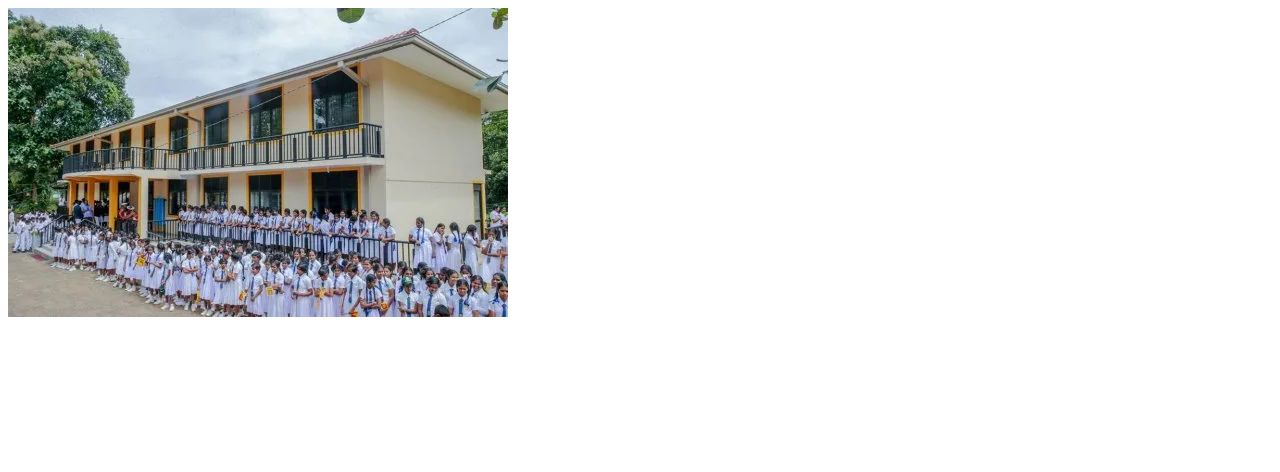
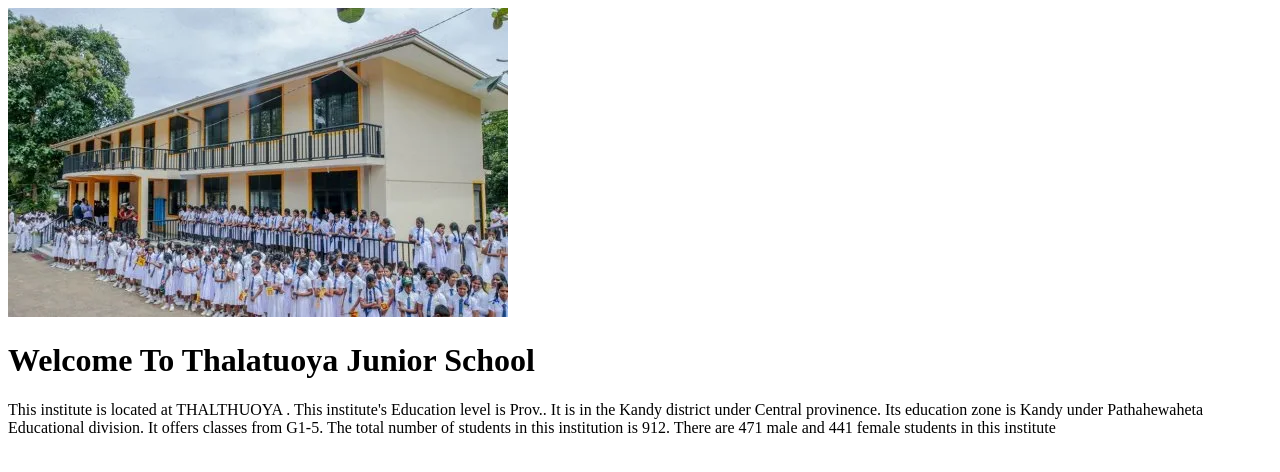
Before and after one commit to hirushiRathnayake/Error_eraser, a React (Create React App) app in the folder front-end/school/: page / in a window 1280 px wide. Shown: the top 472 px of the page. Built offline with nearby package versions, Linux system fonts and the light colour scheme.

Commit message:
Add home descriptions

```diff
--- a/front-end/school/src/Pages/Home.js
+++ b/front-end/school/src/Pages/Home.js
@@ -5,8 +5,11 @@
    const img1 = scl1;
   return (
     <div>
-    <img src={img1}/>
+            <img src={img1}/>
+              <h1>Welcome To Thalatuoya Junior School </h1>
+               <span>This institute is located at THALTHUOYA . This institute's Education level is Prov.. It is in the Kandy district under Central provinence. Its education zone is Kandy under Pathahewaheta Educational division. It offers classes from G1-5. The total number of students in this institution is 912. There are 471 male and 441 female students in this institute</span>
     </div>
+
   )
 }
 
```
